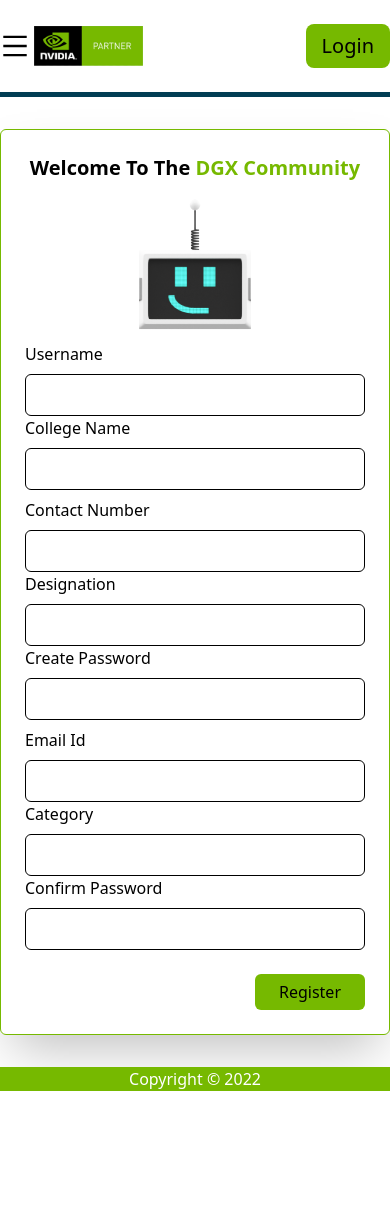
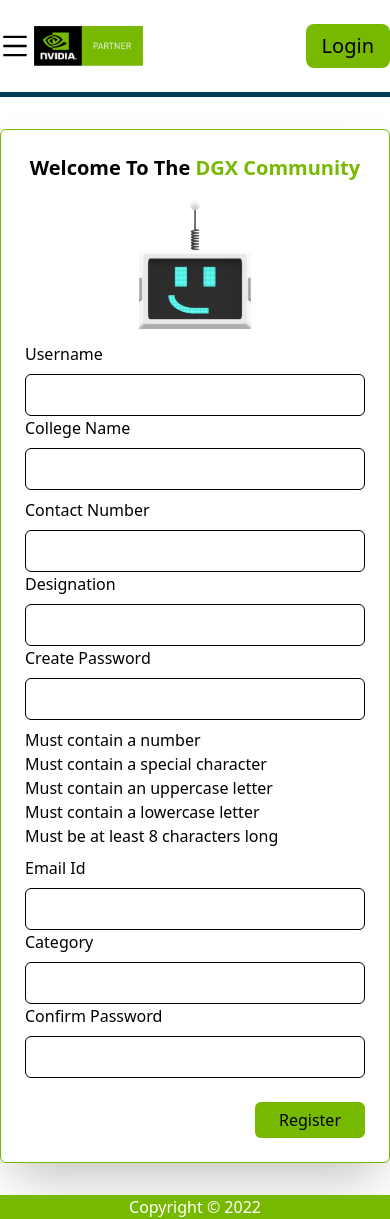
Before and after one commit to dark-Kings/DGX_Community, a React (Vite) app in the folder client/: page /Register in a window 390 px wide. Before the commit the page ends 1091 px from the top, so only its background shows below. Built offline with nearby package versions, Linux system fonts and the light colour scheme.

Commit message:
register validation

```diff
--- a/client/src/component/Register.jsx
+++ b/client/src/component/Register.jsx
@@ -1,67 +1,229 @@
-import React from 'react'
+import React, { useState } from 'react';
 import { images } from '../constant/index.js';
+import { ToastContainer, toast } from 'react-toastify';
+import 'react-toastify/dist/ReactToastify.css';
 
 const Register = () => {
+  const [formData, setFormData] = useState({
+    username: '',
+    collegeName: '',
+    contactNumber: '',
+    designation: '',
+    email: '',
+    category: '',
+    newPassword: '',
+    confirmPassword: '',
+  });
+
+  const [messages, setMessages] = useState({
+    number: false,
+    specialChar: false,
+    uppercase: false,
+    lowercase: false,
+    length: false,
+  });
+
+  const handleChange = (e) => {
+    const { name, value } = e.target;
+    setFormData((prevData) => ({
+      ...prevData,
+      [name]: value,
+    }));
+
+    if (name === 'newPassword') {
+      const inputValue = value;
+
+      const containsNumber = /\d/.test(inputValue);
+      const containsSpecialChar = /[!@#$%^&*(),.?":{}|<>]/.test(inputValue);
+      const containsUppercase = /[A-Z]/.test(inputValue);
+      const containsLowercase = /[a-z]/.test(inputValue);
+      const containsLength = inputValue.length >= 8;
+
+      setMessages({
+        number: !containsNumber,
+        specialChar: !containsSpecialChar,
+        uppercase: !containsUppercase,
+        lowercase: !containsLowercase,
+        length: !containsLength,
+      });
+    }
+  };
+
+  const handleSubmit = (e) => {
+    e.preventDefault();
+
+    const { newPassword, confirmPassword } = formData;
+
+    if (Object.values(messages).some((message) => message)) {
+      toast.error('Password does not meet the required criteria.');
+      return;
+    }
+
+    if (newPassword !== confirmPassword) {
+      toast.error('Passwords do not match.');
+      return;
+    }
+
+    // Add further form submission logic here (e.g., API call)
+    toast.success('Registration successful!');
+  };
+
   return (
     <div className="my-8">
-      <section class="max-w-4xl p-6 mx-auto bg-indigo-600 rounded-md shadow-2xl border border-DGXgreen dark:bg-gray-800">
-        <h1 class="text-xl font-bold text-white capitalize text-center dark:text-white">Welcome to the <span className='text-DGXgreen'>DGX Community</span></h1>
-        <form>
-          <div class="grid grid-cols-1 md:grid-cols-2 gap-2 mt-4 sm:grid-cols-2">
+      <ToastContainer />
+      <section className="max-w-4xl p-6 mx-auto bg-indigo-600 rounded-md shadow-2xl border border-DGXgreen dark:bg-gray-800">
+        <h1 className="text-xl font-bold text-white capitalize text-center dark:text-white">
+          Welcome to the <span className="text-DGXgreen">DGX Community</span>
+        </h1>
+        <form onSubmit={handleSubmit}>
+          <div className="grid grid-cols-1 md:grid-cols-2 gap-2 mt-4 sm:grid-cols-2">
             <div className="">
               <div>
-                <label class="text-white dark:text-gray-200" for="username">Username</label>
-                <input id="username" type="text" class="block w-full px-4 py-2 mt-2 text-gray-700 bg-white border border-gray-300 rounded-md dark:bg-gray-800 dark:text-gray-300 dark:border-gray-600 focus:border-blue-500 dark:focus:border-blue-500 focus:outline-none focus:ring" />
+                <label className="text-white dark:text-gray-200" htmlFor="username">
+                  Username
+                </label>
+                <input
+                  id="username"
+                  name="username"
+                  type="text"
+                  className="block w-full px-4 py-2 mt-2 text-gray-700 bg-white border border-gray-300 rounded-md dark:bg-gray-800 dark:text-gray-300 dark:border-gray-600 focus:border-blue-500 dark:focus:border-blue-500 focus:outline-none focus:ring"
+                  value={formData.username}
+                  onChange={handleChange}
+                />
               </div>
               <div>
-                <label class="text-white dark:text-gray-200" for="username">College Name</label>
-                <input id="username" type="text" class="block w-full px-4 py-2 mt-2 text-gray-700 bg-white border border-gray-300 rounded-md dark:bg-gray-800 dark:text-gray-300 dark:border-gray-600 focus:border-blue-500 dark:focus:border-blue-500 focus:outline-none focus:ring" />
+                <label className="text-white dark:text-gray-200" htmlFor="collegeName">
+                  College Name
+                </label>
+                <input
+                  id="collegeName"
+                  name="collegeName"
+                  type="text"
+                  className="block w-full px-4 py-2 mt-2 text-gray-700 bg-white border border-gray-300 rounded-md dark:bg-gray-800 dark:text-gray-300 dark:border-gray-600 focus:border-blue-500 dark:focus:border-blue-500 focus:outline-none focus:ring"
+                  value={formData.collegeName}
+                  onChange={handleChange}
+                />
               </div>
             </div>
 
             <div className="flex justify-center items-center order-first md:order-none">
-              <img src={images.robo} className="w-28" />
+              <img src={images.robo} className="w-28" alt="robot" />
             </div>
 
             <div>
               <div>
-                <label class="text-white dark:text-gray-200" for="password">Contact Number</label>
-                <input id="password" type="password" class="block w-full px-4 py-2 mt-2 text-gray-700 bg-white border border-gray-300 rounded-md dark:bg-gray-800 dark:text-gray-300 dark:border-gray-600 focus:border-blue-500 dark:focus:border-blue-500 focus:outline-none focus:ring" />
+                <label className="text-white dark:text-gray-200" htmlFor="contactNumber">
+                  Contact Number
+                </label>
+                <input
+                  id="contactNumber"
+                  name="contactNumber"
+                  type="text"
+                  className="block w-full px-4 py-2 mt-2 text-gray-700 bg-white border border-gray-300 rounded-md dark:bg-gray-800 dark:text-gray-300 dark:border-gray-600 focus:border-blue-500 dark:focus:border-blue-500 focus:outline-none focus:ring"
+                  value={formData.contactNumber}
+                  onChange={handleChange}
+                />
               </div>
 
               <div>
-                <label class="text-white dark:text-gray-200" for="passwordConfirmation">Designation</label>
-                <input id="passwordConfirmation" type="password" class="block w-full px-4 py-2 mt-2 text-gray-700 bg-white border border-gray-300 rounded-md dark:bg-gray-800 dark:text-gray-300 dark:border-gray-600 focus:border-blue-500 dark:focus:border-blue-500 focus:outline-none focus:ring" />
+                <label className="text-white dark:text-gray-200" htmlFor="designation">
+                  Designation
+                </label>
+                <input
+                  id="designation"
+                  name="designation"
+                  type="text"
+                  className="block w-full px-4 py-2 mt-2 text-gray-700 bg-white border border-gray-300 rounded-md dark:bg-gray-800 dark:text-gray-300 dark:border-gray-600 focus:border-blue-500 dark:focus:border-blue-500 focus:outline-none focus:ring"
+                  value={formData.designation}
+                  onChange={handleChange}
+                />
               </div>
               <div>
-                <label class="text-white dark:text-gray-200" for="passwordConfirmation">Create Password</label>
-                <input id="passwordConfirmation" type="password" class="block w-full px-4 py-2 mt-2 text-gray-700 bg-white border border-gray-300 rounded-md dark:bg-gray-800 dark:text-gray-300 dark:border-gray-600 focus:border-blue-500 dark:focus:border-blue-500 focus:outline-none focus:ring" />
+                <label className="text-white dark:text-gray-200" htmlFor="newPassword">
+                  Create Password
+                </label>
+                <input
+                  id="newPassword"
+                  name="newPassword"
+                  type="password"
+                  className="block w-full px-4 py-2 mt-2 text-gray-700 bg-white border border-gray-300 rounded-md dark:bg-gray-800 dark:text-gray-300 dark:border-gray-600 focus:border-blue-500 dark:focus:border-blue-500 focus:outline-none focus:ring"
+                  value={formData.newPassword}
+                  onChange={handleChange}
+                />
+                <ul className="text-white mt-2">
+                  <li className={messages.number ? 'text-red-500' : 'text-green-500'}>
+                    Must contain a number
+                  </li>
+                  <li className={messages.specialChar ? 'text-red-500' : 'text-green-500'}>
+                    Must contain a special character
+                  </li>
+                  <li className={messages.uppercase ? 'text-red-500' : 'text-green-500'}>
+                    Must contain an uppercase letter
+                  </li>
+                  <li className={messages.lowercase ? 'text-red-500' : 'text-green-500'}>
+                    Must contain a lowercase letter
+                  </li>
+                  <li className={messages.length ? 'text-red-500' : 'text-green-500'}>
+                    Must be at least 8 characters long
+                  </li>
+                </ul>
               </div>
             </div>
+
             <div>
               <div>
-                <label class="text-white dark:text-gray-200" for="passwordConfirmation">Email Id</label>
-                <input id="passwordConfirmation" type="password" class="block w-full px-4 py-2 mt-2 text-gray-700 bg-white border border-gray-300 rounded-md dark:bg-gray-800 dark:text-gray-300 dark:border-gray-600 focus:border-blue-500 dark:focus:border-blue-500 focus:outline-none focus:ring" />
+                <label className="text-white dark:text-gray-200" htmlFor="email">
+                  Email Id
+                </label>
+                <input
+                  id="email"
+                  name="email"
+                  type="email"
+                  className="block w-full px-4 py-2 mt-2 text-gray-700 bg-white border border-gray-300 rounded-md dark:bg-gray-800 dark:text-gray-300 dark:border-gray-600 focus:border-blue-500 dark:focus:border-blue-500 focus:outline-none focus:ring"
+                  value={formData.email}
+                  onChange={handleChange}
+                />
               </div>
               <div>
-                <label class="text-white dark:text-gray-200" for="passwordConfirmation">Category</label>
-                <input id="passwordConfirmation" type="password" class="block w-full px-4 py-2 mt-2 text-gray-700 bg-white border border-gray-300 rounded-md dark:bg-gray-800 dark:text-gray-300 dark:border-gray-600 focus:border-blue-500 dark:focus:border-blue-500 focus:outline-none focus:ring" />
+                <label className="text-white dark:text-gray-200" htmlFor="category">
+                  Category
+                </label>
+                <input
+                  id="category"
+                  name="category"
+                  type="text"
+                  className="block w-full px-4 py-2 mt-2 text-gray-700 bg-white border border-gray-300 rounded-md dark:bg-gray-800 dark:text-gray-300 dark:border-gray-600 focus:border-blue-500 dark:focus:border-blue-500 focus:outline-none focus:ring"
+                  value={formData.category}
+                  onChange={handleChange}
+                />
               </div>
               <div>
-                <label class="text-white dark:text-gray-200" for="passwordConfirmation">Confirm Password</label>
-                <input id="passwordConfirmation" type="password" class="block w-full px-4 py-2 mt-2 text-gray-700 bg-white border border-gray-300 rounded-md dark:bg-gray-800 dark:text-gray-300 dark:border-gray-600 focus:border-blue-500 dark:focus:border-blue-500 focus:outline-none focus:ring" />
+                <label className="text-white dark:text-gray-200" htmlFor="confirmPassword">
+                  Confirm Password
+                </label>
+                <input
+                  id="confirmPassword"
+                  name="confirmPassword"
+                  type="password"
+                  className="block w-full px-4 py-2 mt-2 text-gray-700 bg-white border border-gray-300 rounded-md dark:bg-gray-800 dark:text-gray-300 dark:border-gray-600 focus:border-blue-500 dark:focus:border-blue-500 focus:outline-none focus:ring"
+                  value={formData.confirmPassword}
+                  onChange={handleChange}
+                />
               </div>
             </div>
           </div>
-
-          <div class="flex justify-end mt-6">
-
-            <button class="px-6 py-2 leading-5 text-white transition-colors duration-200 transform bg-pink-500 rounded-md hover:bg-pink-700 focus:outline-none  bg-DGXgreen focus:bg-gray-600">Register</button>
+          <div className="flex justify-end mt-6">
+            <button
+              type="submit"
+              className="px-6 py-2 leading-5 text-white transition-colors duration-200 transform bg-pink-500 rounded-md hover:bg-pink-700 focus:outline-none bg-DGXgreen focus:bg-gray-600"
+            >
+              Register
+            </button>
           </div>
         </form>
       </section>
     </div>
-  )
-}
+  );
+};
 
-export default Register
+export default Register;
```
